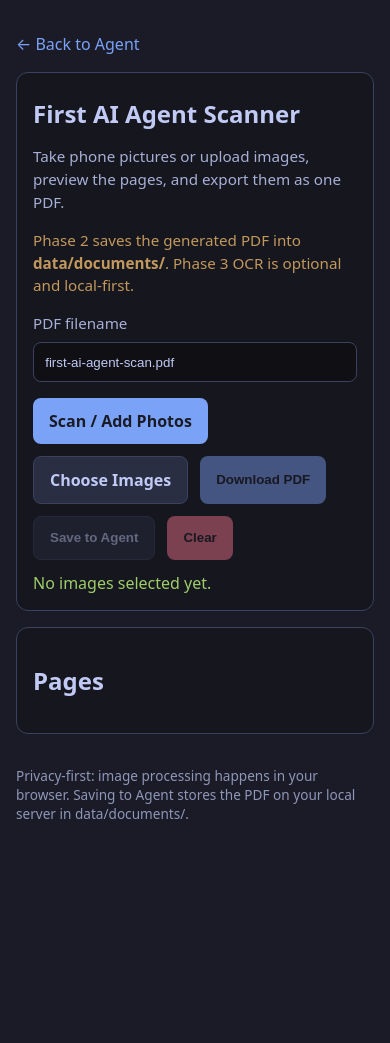
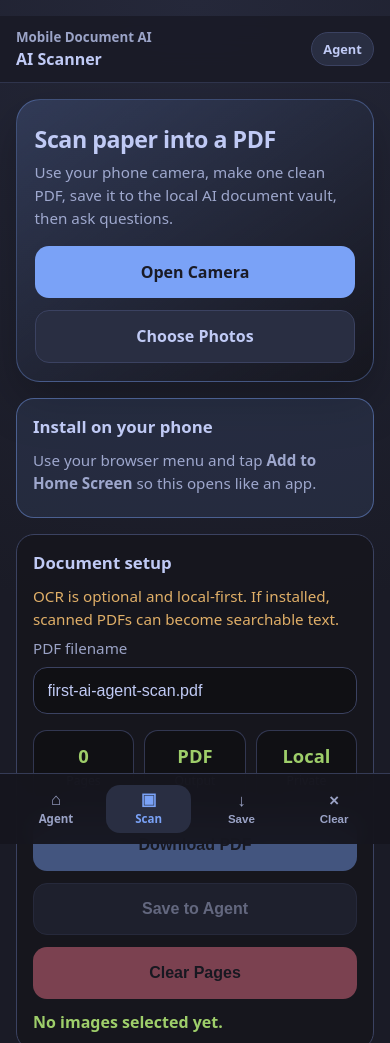
Before and after one commit to polydeuces32/first-ai-agent, a plain HTML site: page scan.html in a window 390 px wide. Shown: the top 1043 px of the page. Before the commit the page ends 855 px from the top, so only its background shows below. Drawn offline with Linux system fonts and the light colour scheme.

Commit message:
Polish scanner mobile app shell and bottom navigation

```diff
--- a/scan.html
+++ b/scan.html
@@ -2,96 +2,227 @@
 <html lang="en">
 <head>
   <meta charset="utf-8">
-  <meta name="viewport" content="width=device-width, initial-scale=1">
+  <meta name="viewport" content="width=device-width, initial-scale=1, viewport-fit=cover">
   <title>First AI Agent Scanner</title>
   <style>
     * { box-sizing: border-box; }
+    :root {
+      --bg:#1a1b26;
+      --panel:#16161e;
+      --panel2:#101014;
+      --line:#3b4261;
+      --text:#c0caf5;
+      --muted:rgba(192,202,245,.78);
+      --blue:#7aa2f7;
+      --green:#9ece6a;
+      --yellow:#e0af68;
+      --red:#f7768e;
+      --safe-bottom: env(safe-area-inset-bottom, 0px);
+    }
     body {
       margin: 0;
       font-family: system-ui, -apple-system, BlinkMacSystemFont, "Segoe UI", sans-serif;
-      background: #1a1b26;
-      color: #c0caf5;
+      background: radial-gradient(circle at top, #25283a 0, var(--bg) 46%);
+      color: var(--text);
       min-height: 100vh;
-      padding: 1rem;
+      padding: 0;
     }
-    main { max-width: 760px; margin: 0 auto; }
-    a { color: #7aa2f7; text-decoration: none; }
-    h1 { font-size: 1.5rem; margin: 0.5rem 0; }
+    main {
+      width: 100%;
+      max-width: 820px;
+      margin: 0 auto;
+      padding: 1rem 1rem calc(6rem + var(--safe-bottom));
+    }
+    a { color: var(--blue); text-decoration: none; }
+    h1 { font-size: 1.45rem; margin: 0.3rem 0; letter-spacing: -0.02em; }
+    h2 { font-size: 1.05rem; margin: 0 0 0.7rem; }
     p { line-height: 1.5; }
+    .topbar {
+      position: sticky;
+      top: 0;
+      z-index: 10;
+      display:flex;
+      align-items:center;
+      justify-content:space-between;
+      gap:1rem;
+      padding: calc(.75rem + env(safe-area-inset-top, 0px)) 1rem .75rem;
+      margin: 0 -1rem 1rem;
+      background: rgba(26,27,38,.88);
+      backdrop-filter: blur(14px);
+      border-bottom: 1px solid rgba(59,66,97,.65);
+    }
+    .brand { display:flex; flex-direction:column; gap:.15rem; }
+    .brand small { color:var(--muted); font-weight:650; }
+    .pill {
+      border:1px solid var(--line);
+      background:#292e42;
+      color:var(--text);
+      border-radius:999px;
+      padding:.45rem .7rem;
+      font-size:.8rem;
+      font-weight:700;
+      white-space:nowrap;
+    }
+    .hero {
+      border:1px solid rgba(122,162,247,.35);
+      background: linear-gradient(145deg, rgba(122,162,247,.18), rgba(22,22,30,.96));
+      border-radius: 24px;
+      padding: 1.1rem;
+      box-shadow: 0 18px 48px rgba(0,0,0,.25);
+    }
     .card {
-      background: #16161e;
-      border: 1px solid #3b4261;
-      border-radius: 12px;
+      background: rgba(22,22,30,.96);
+      border: 1px solid var(--line);
+      border-radius: 18px;
       padding: 1rem;
       margin: 1rem 0;
     }
-    .sub { opacity: 0.85; font-size: 0.95rem; }
-    .actions { display: flex; flex-wrap: wrap; gap: 0.75rem; margin-top: 1rem; }
-    label.button, button {
+    .sub { color: var(--muted); font-size: 0.95rem; margin:.4rem 0; }
+    .warn { color: var(--yellow); }
+    .actions { display: grid; grid-template-columns: 1fr; gap: 0.75rem; margin-top: 1rem; }
+    @media (min-width: 560px) { .actions { grid-template-columns: repeat(2, minmax(0, 1fr)); } }
+    label.button, button, .button {
       display: inline-flex;
       align-items: center;
       justify-content: center;
       border: 0;
-      border-radius: 8px;
-      padding: 0.75rem 1rem;
-      font-weight: 700;
+      border-radius: 14px;
+      padding: 0.92rem 1rem;
+      font-weight: 800;
+      font-size: 1rem;
       cursor: pointer;
-      background: #7aa2f7;
+      background: var(--blue);
       color: #1a1b26;
-      min-height: 44px;
+      min-height: 52px;
+      text-align:center;
+      text-decoration:none;
+      touch-action: manipulation;
     }
-    button.secondary, label.secondary { background: #292e42; color: #c0caf5; border: 1px solid #3b4261; }
-    button.danger { background: #f7768e; color: #1a1b26; }
+    button.secondary, label.secondary, .button.secondary { background: #292e42; color: var(--text); border: 1px solid var(--line); }
+    button.danger { background: var(--red); color: #1a1b26; }
     button:disabled { opacity: 0.45; cursor: not-allowed; }
     input[type="file"] { display: none; }
     input[type="text"] {
       width: 100%;
-      padding: 0.7rem;
-      border: 1px solid #3b4261;
-      border-radius: 8px;
-      background: #101014;
-      color: #c0caf5;
+      padding: 0.85rem;
+      border: 1px solid var(--line);
+      border-radius: 14px;
+      background: var(--panel2);
+      color: var(--text);
       margin-top: 0.5rem;
+      font-size: 1rem;
     }
+    .stats {
+      display:grid;
+      grid-template-columns: repeat(3, 1fr);
+      gap:.65rem;
+      margin-top: 1rem;
+    }
+    .stat {
+      background:rgba(16,16,20,.9);
+      border:1px solid rgba(59,66,97,.8);
+      border-radius:14px;
+      padding:.75rem;
+      text-align:center;
+    }
+    .stat strong { display:block; font-size:1.15rem; color:var(--green); }
+    .stat span { font-size:.76rem; color:var(--muted); }
     #pages {
       display: grid;
       grid-template-columns: repeat(auto-fill, minmax(145px, 1fr));
       gap: 0.75rem;
       margin-top: 1rem;
     }
-    .page { border: 1px solid #3b4261; border-radius: 10px; overflow: hidden; background: #101014; }
+    .page { border: 1px solid var(--line); border-radius: 14px; overflow: hidden; background: var(--panel2); }
     .page img { width: 100%; height: 190px; object-fit: cover; display: block; background: #0f1018; }
-    .page-footer { display: flex; align-items: center; justify-content: space-between; gap: 0.5rem; padding: 0.5rem; font-size: 0.8rem; }
-    .small-btn { min-height: 34px; padding: 0.4rem 0.55rem; font-size: 0.8rem; border-radius: 6px; }
-    .status { margin-top: 0.75rem; color: #9ece6a; white-space: pre-wrap; }
-    .warn { color: #e0af68; }
-    .error { color: #f7768e; }
-    .successBox { border-color:#9ece6a; }
+    .page-footer { display: flex; align-items: center; justify-content: space-between; gap: 0.5rem; padding: 0.55rem; font-size: 0.82rem; }
+    .small-btn { min-height: 34px; padding: 0.4rem 0.55rem; font-size: 0.8rem; border-radius: 9px; }
+    .status { margin-top: 0.75rem; color: var(--green); white-space: pre-wrap; font-weight:650; }
+    .error { color: var(--red); }
+    .successBox { border-color: rgba(158,206,106,.75); }
+    .bottomNav {
+      position: fixed;
+      left: 0;
+      right: 0;
+      bottom: 0;
+      z-index: 20;
+      padding: .7rem .85rem calc(.7rem + var(--safe-bottom));
+      background: rgba(22,22,30,.94);
+      backdrop-filter: blur(16px);
+      border-top:1px solid rgba(59,66,97,.85);
+      display:grid;
+      grid-template-columns: repeat(4, 1fr);
+      gap:.5rem;
+    }
+    .navItem {
+      display:flex;
+      flex-direction:column;
+      align-items:center;
+      justify-content:center;
+      gap:.18rem;
+      min-height:48px;
+      border-radius:14px;
+      color:var(--muted);
+      font-size:.72rem;
+      font-weight:750;
+      text-decoration:none;
+      background:transparent;
+      border:0;
+      padding:.2rem;
+    }
+    .navItem.active { background:#292e42; color:var(--blue); }
+    .navIcon { font-size:1.05rem; line-height:1; }
+    .installHint {
+      display:none;
+      border:1px solid rgba(122,162,247,.45);
+      background:rgba(122,162,247,.1);
+    }
     footer { margin: 2rem 0 1rem; opacity: 0.7; font-size: 0.85rem; }
   </style>
 </head>
 <body>
 <main>
-  <p><a href="/">← Back to Agent</a></p>
+  <header class="topbar">
+    <div class="brand">
+      <small>Mobile Document AI</small>
+      <strong>AI Scanner</strong>
+    </div>
+    <a class="pill" href="/">Agent</a>
+  </header>
+
+  <section class="hero">
+    <h1>Scan paper into a PDF</h1>
+    <p class="sub">Use your phone camera, make one clean PDF, save it to the local AI document vault, then ask questions.</p>
+    <div class="actions">
+      <label class="button" for="cameraInput">Open Camera</label>
+      <label class="button secondary" for="fileInput">Choose Photos</label>
+    </div>
+  </section>
+
+  <section id="installHint" class="card installHint">
+    <h2>Install on your phone</h2>
+    <p class="sub">Use your browser menu and tap <strong>Add to Home Screen</strong> so this opens like an app.</p>
+  </section>
 
   <section class="card">
-    <h1>First AI Agent Scanner</h1>
-    <p class="sub">Take phone pictures or upload images, preview the pages, and export them as one PDF.</p>
-    <p class="sub warn">Phase 2 saves the generated PDF into <strong>data/documents/</strong>. Phase 3 OCR is optional and local-first.</p>
-
+    <h2>Document setup</h2>
+    <p class="sub warn">OCR is optional and local-first. If installed, scanned PDFs can become searchable text.</p>
     <label for="pdfName" class="sub">PDF filename</label>
     <input id="pdfName" type="text" value="first-ai-agent-scan.pdf" placeholder="my-scan.pdf">
 
+    <input id="cameraInput" type="file" accept="image/*" capture="environment" multiple>
+    <input id="fileInput" type="file" accept="image/*" multiple>
+
+    <div class="stats">
+      <div class="stat"><strong id="pageCount">0</strong><span>Pages</span></div>
+      <div class="stat"><strong>PDF</strong><span>Output</span></div>
+      <div class="stat"><strong>Local</strong><span>Private</span></div>
+    </div>
+
     <div class="actions">
-      <label class="button" for="cameraInput">Scan / Add Photos</label>
-      <input id="cameraInput" type="file" accept="image/*" capture="environment" multiple>
-
-      <label class="button secondary" for="fileInput">Choose Images</label>
-      <input id="fileInput" type="file" accept="image/*" multiple>
-
       <button id="makePdfBtn" disabled>Download PDF</button>
       <button id="savePdfBtn" class="secondary" disabled>Save to Agent</button>
-      <button id="clearBtn" class="danger" disabled>Clear</button>
+      <button id="clearBtn" class="danger" disabled>Clear Pages</button>
     </div>
 
     <div id="status" class="status">No images selected yet.</div>
@@ -112,9 +243,16 @@
   </section>
 
   <footer>
-    Privacy-first: image processing happens in your browser. Saving to Agent stores the PDF on your local server in data/documents/.
+    Privacy-first: images are processed in your browser. Saving to Agent stores the PDF on your local server in data/documents/.
   </footer>
 </main>
+
+<nav class="bottomNav" aria-label="Main mobile navigation">
+  <a class="navItem" href="/"><span class="navIcon">⌂</span><span>Agent</span></a>
+  <label class="navItem active" for="cameraInput"><span class="navIcon">▣</span><span>Scan</span></label>
+  <button class="navItem" id="bottomSaveBtn" type="button"><span class="navIcon">↓</span><span>Save</span></button>
+  <button class="navItem" id="bottomClearBtn" type="button"><span class="navIcon">×</span><span>Clear</span></button>
+</nav>
 
 <script>
   const cameraInput = document.getElementById('cameraInput');
@@ -122,15 +260,23 @@
   const makePdfBtn = document.getElementById('makePdfBtn');
   const savePdfBtn = document.getElementById('savePdfBtn');
   const clearBtn = document.getElementById('clearBtn');
+  const bottomSaveBtn = document.getElementById('bottomSaveBtn');
+  const bottomClearBtn = document.getElementById('bottomClearBtn');
   const pagesEl = document.getElementById('pages');
   const statusEl = document.getElementById('status');
+  const pageCount = document.getElementById('pageCount');
   const pdfName = document.getElementById('pdfName');
   const savedBox = document.getElementById('savedBox');
   const savedText = document.getElementById('savedText');
   const askLink = document.getElementById('askLink');
+  const installHint = document.getElementById('installHint');
 
   let pages = [];
   let lastPdfBlob = null;
+
+  if (!window.matchMedia('(display-mode: standalone)').matches) {
+    installHint.style.display = 'block';
+  }
 
   function setStatus(text, type = '') {
     statusEl.textContent = text;
@@ -144,9 +290,13 @@
   }
 
   function updateButtons() {
-    makePdfBtn.disabled = pages.length === 0;
-    savePdfBtn.disabled = pages.length === 0;
-    clearBtn.disabled = pages.length === 0;
+    const hasPages = pages.length > 0;
+    makePdfBtn.disabled = !hasPages;
+    savePdfBtn.disabled = !hasPages;
+    clearBtn.disabled = !hasPages;
+    bottomSaveBtn.disabled = !hasPages;
+    bottomClearBtn.disabled = !hasPages;
+    pageCount.textContent = String(pages.length);
   }
 
   function renderPages() {
@@ -168,7 +318,7 @@
         pages.splice(index, 1);
         lastPdfBlob = null;
         renderPages();
-        setStatus(pages.length ? `${pages.length} image(s) ready for PDF.` : 'No images selected yet.');
+        setStatus(pages.length ? `${pages.length} image(s) ready.` : 'No images selected yet.');
       });
       footer.appendChild(label);
       footer.appendChild(removeBtn);
@@ -200,13 +350,13 @@
     }
     lastPdfBlob = null;
     renderPages();
-    setStatus(`${pages.length} image(s) ready for PDF.`);
+    setStatus(`${pages.length} image(s) ready. Tap Save to Agent or Download PDF.`);
   }
 
   cameraInput.addEventListener('change', e => addFiles(e.target.files));
   fileInput.addEventListener('change', e => addFiles(e.target.files));
 
-  clearBtn.addEventListener('click', () => {
+  function clearAll() {
     pages = [];
     lastPdfBlob = null;
     cameraInput.value = '';
@@ -214,7 +364,10 @@
     savedBox.style.display = 'none';
     renderPages();
     setStatus('No images selected yet.');
-  });
+  }
+
+  clearBtn.addEventListener('click', clearAll);
+  bottomClearBtn.addEventListener('click', clearAll);
 
   function loadImage(dataUrl) {
     return new Promise((resolve, reject) => {
@@ -245,7 +398,6 @@
       const bytes = atob(jpg.split(',')[1]);
       pageImages.push({ w, h, bytes });
     }
-
     const objects = [];
     const pagesKids = [];
     const catalogId = 1;
@@ -263,7 +415,6 @@
     }
     objects[catalogId] = `<< /Type /Catalog /Pages ${pagesId} 0 R >>`;
     objects[pagesId] = `<< /Type /Pages /Kids [${pagesKids.map(id => `${id} 0 R`).join(' ')}] /Count ${pagesKids.length} >>`;
-
     let pdf = '%PDF-1.4\n%\xE2\xE3\xCF\xD3\n';
     const offsets = [0];
     for (let i = 1; i < objects.length; i++) {
@@ -322,7 +473,8 @@
   async function savePdfToAgent() {
     if (!pages.length) return;
     savePdfBtn.disabled = true;
-    setStatus('Building and saving PDF to data/documents/...');
+    bottomSaveBtn.disabled = true;
+    setStatus('Saving PDF to Agent...');
     try {
       const blob = await ensurePdfBlob();
       const pdf_base64 = await blobToBase64(blob);
@@ -338,6 +490,7 @@
       savedText.textContent = `${j.message}. You can now ask the agent to read ${j.filename}.`;
       askLink.href = j.ask_url;
       setStatus(`Saved: ${j.path}`);
+      savedBox.scrollIntoView({ behavior: 'smooth', block: 'center' });
     } catch (err) {
       console.error(err);
       setStatus('Could not save PDF to Agent: ' + err.message, 'error');
@@ -346,6 +499,7 @@
 
   makePdfBtn.addEventListener('click', makePdf);
   savePdfBtn.addEventListener('click', savePdfToAgent);
+  bottomSaveBtn.addEventListener('click', savePdfToAgent);
 </script>
 </body>
 </html>
```
